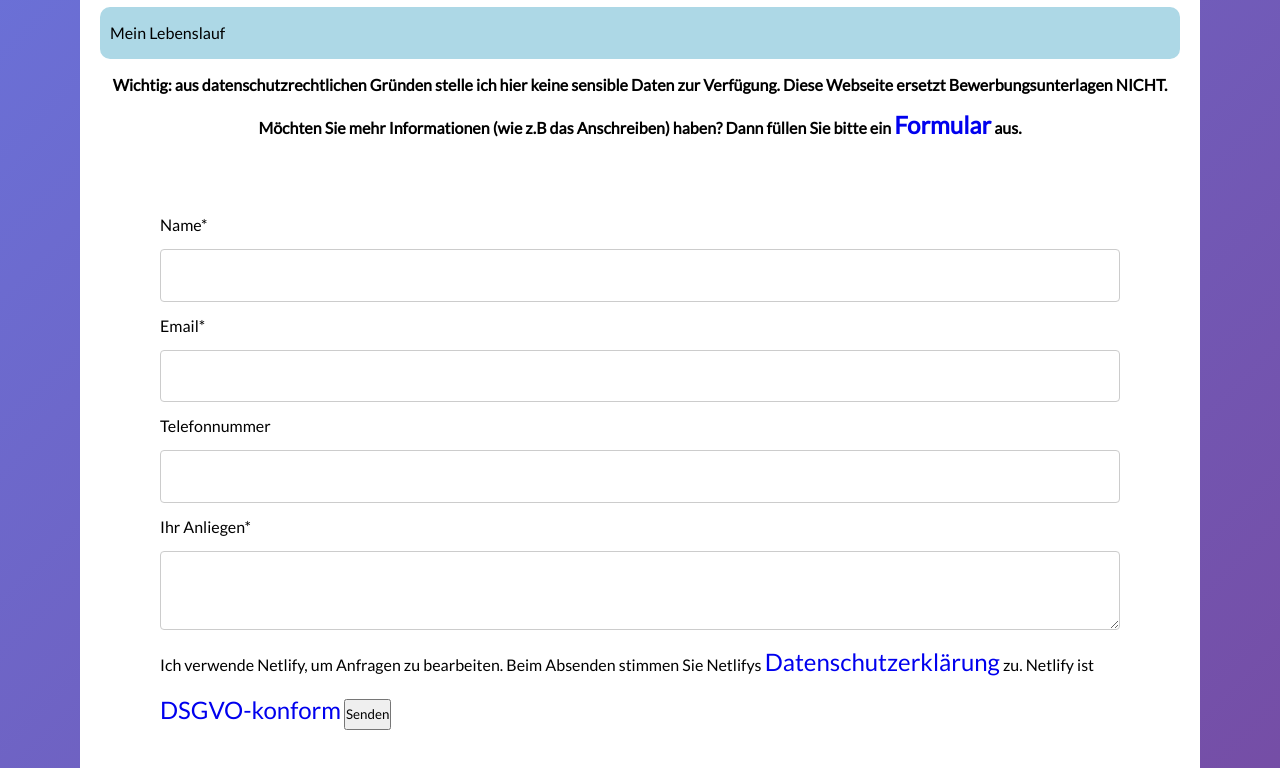
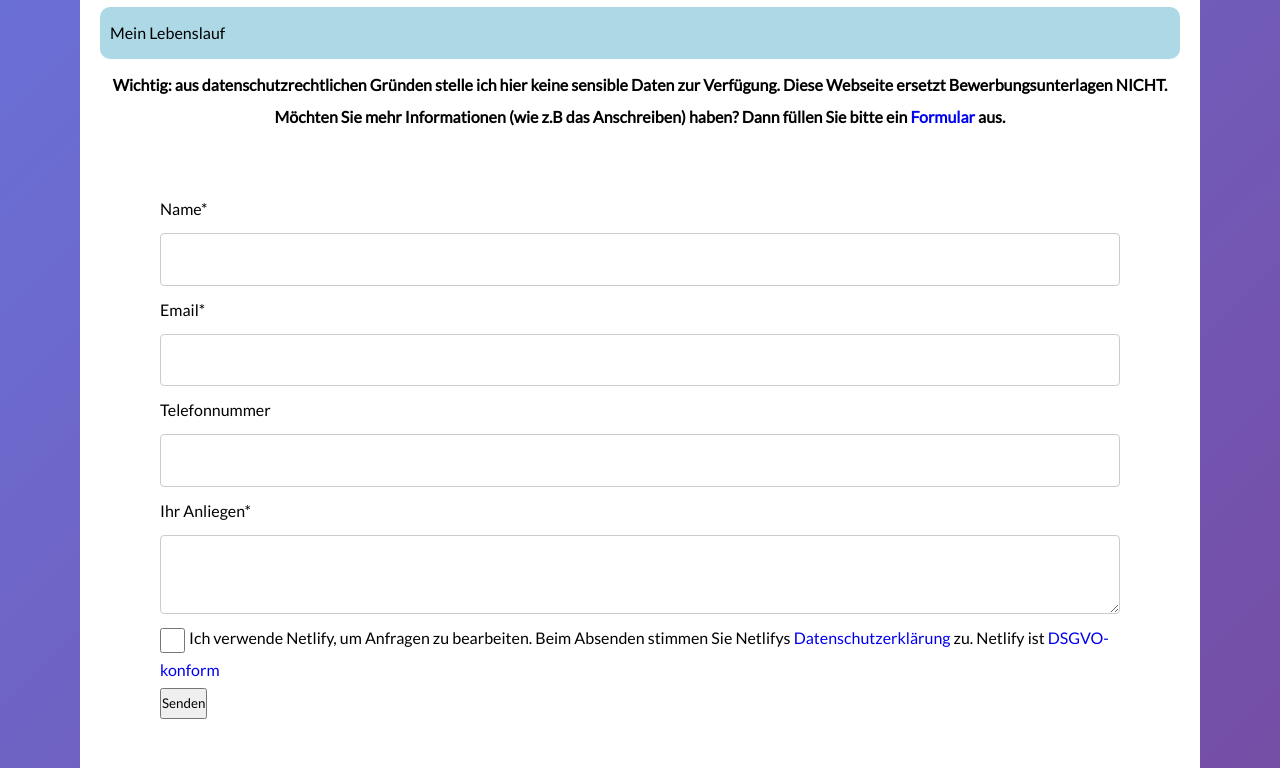
Before and after one commit to eldangold/personal-website, a plain HTML site: page index.html in a window 1280 px wide. Shown: the part 852-1620 px from the top of the page. Drawn offline with Linux system fonts and the light colour scheme.

Commit message:
Fix CSS bugs and optimize code

```diff
--- a/index.html
+++ b/index.html
@@ -124,29 +124,33 @@
       </strong>
       <div class="form-main-container">
         <form name="contact" method="POST" netlify>
-          <label>Name*<input class="form-data" type="text" name="name" required /></label>
-          <label>Email*<input class="form-data" type="email" name="email" required /></label>
-          <label>Telefonnummer<input class="form-data" type="tel" name="tel" /></label>
+          <label
+            >Name*<input class="form-data" type="text" name="name" required
+          /></label>
+          <label
+            >Email*<input class="form-data" type="email" name="email" required
+          /></label>
+          <label
+            >Telefonnummer<input class="form-data" type="tel" name="tel"
+          /></label>
           <label
             >Ihr Anliegen*<textarea name="message" required></textarea>
           </label>
-          <label
-            ><input type="checkbox" name="netlify-privacy-policy" required
-            />Ich verwende Netlify, um Anfragen zu bearbeiten. Beim Absenden
-            stimmen Sie Netlifys
+          <label class="form-privacy-label"
+            ><input type="checkbox" name="netlify-privacy-policy" required />Ich
+            verwende Netlify, um Anfragen zu bearbeiten. Beim Absenden stimmen
+            Sie Netlifys
             <a href="https://netlify.com/privacy/">Datenschutzerklärung</a> zu.
-            Netlify ist <a href="https://netlify.com/gdpr-ccpa/">DSGVO-konform</a
-            ></label>
+            Netlify ist
+            <a href="https://netlify.com/gdpr-ccpa/">DSGVO-konform</a></label
+          >
           <button type="submit">Senden</button>
         </form>
       </div>
-
     </div>
 
     <footer>
-      <p class="footer-text">
-        Eldan Gold © 2025. Alle Rechte vorbehalten.
-      </p>
+      <p class="footer-text">Eldan Gold © 2025. Alle Rechte vorbehalten.</p>
     </footer>
   </body>
 </html>
--- a/style-desktop.css
+++ b/style-desktop.css
@@ -7,6 +7,7 @@ html {
   margin: 0px;
   padding: 0px;
   line-height: 2;
+  text-decoration: none;
 }
 
 body {
@@ -45,7 +46,7 @@ h1 {
   src: url(/Sirin_Stencil/SirinStencil-Regular.ttf);
 }
 
-a {
+.contact-options a {
   text-decoration: none;
   font-size: 1.5em;
 }
@@ -91,9 +92,10 @@ ul ul li {
   margin: 10px;
 }
 
-input[type="checkbox"] {
+.main-container > ul input[type="checkbox"] {
   position: absolute;
   left: -9999px;
+  width: auto;
 }
 
 input[type="checkbox"] ~ ul {
@@ -131,7 +133,6 @@ ul {
   display: flex;
   flex-direction: column;
   height: 100%;
-  /* background-color: black; */
   justify-content: space-evenly;
 }
 
@@ -143,7 +144,6 @@ ul {
 .contact-options-button {
   border-radius: 5px;
   border-style: none;
-  /* background-color: #26c281; */
   background-color: lightsteelblue;
   height: 20%;
   padding: 1vw;
@@ -165,15 +165,10 @@ ul {
 }
 
 .btn-grad:hover {
-  background-position: right center; /* change the direction of the change here */
+  background-position: right center;
   color: #fff;
   text-decoration: none;
 }
-
-
-
-
-
 
 .form-main-container {
   background-color: white;
@@ -224,6 +219,14 @@ input[type="submit"]:hover {
   background-color: #45a049;
 }
 
+.form-privacy-label {
+  display: inline-block;
+  vertical-align: middle;
+}
+
 input[type="checkbox"] {
-  width: auto;
+  width: 25px;
+  height: 25px;
+  margin-right: 4px;
+  vertical-align: middle;
 }
--- a/style-mobile.css
+++ b/style-mobile.css
@@ -10,8 +10,8 @@
     display: flex;
     flex-direction: column-reverse;
     margin: 40px;
-      padding: 20px;
-      gap: 20px;
+    padding: 10px;
+    gap: 10px;
     height: unset;
   }
 
@@ -28,12 +28,3 @@
     gap: 10px;
   }
 }
-
-
-  @media (max-width: 800px) {
-    .head-container {
-        margin: 30px;
-        padding: 10px;
-        gap: 10px;
-      }
-}
```
Lines whose indentation alone changed are shown as unchanged.
